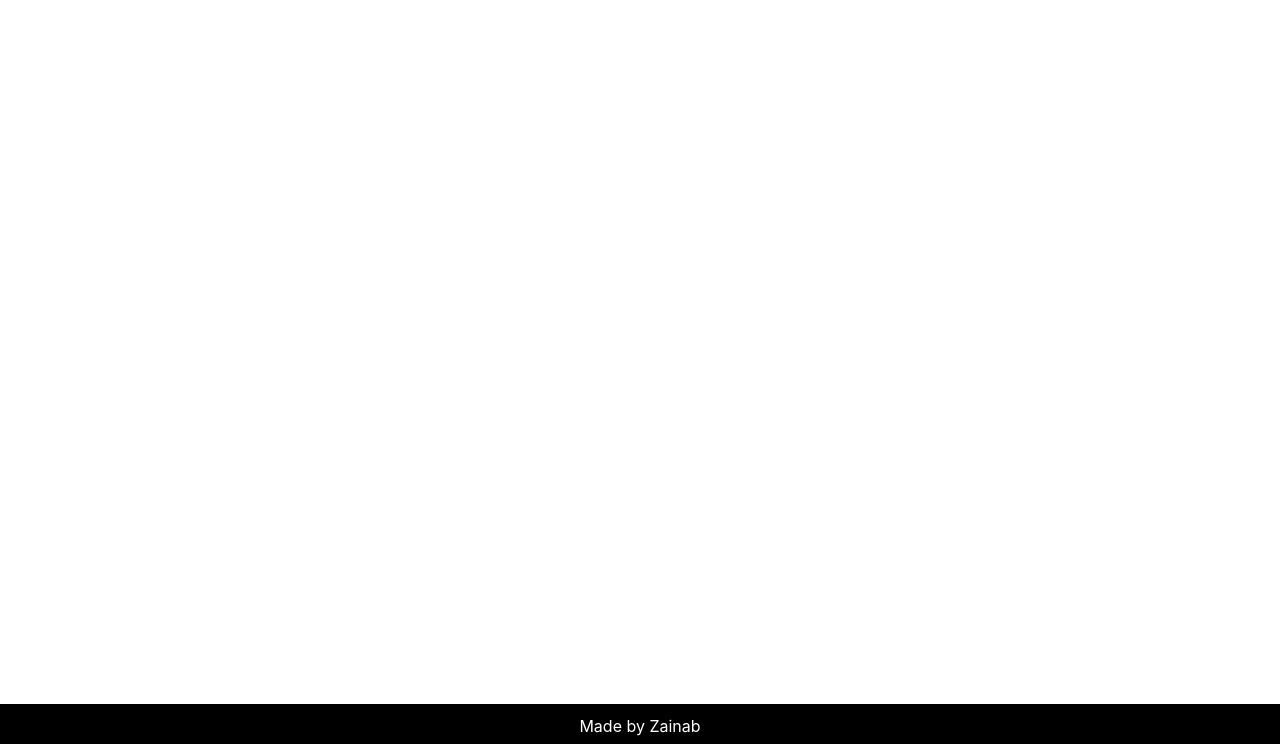
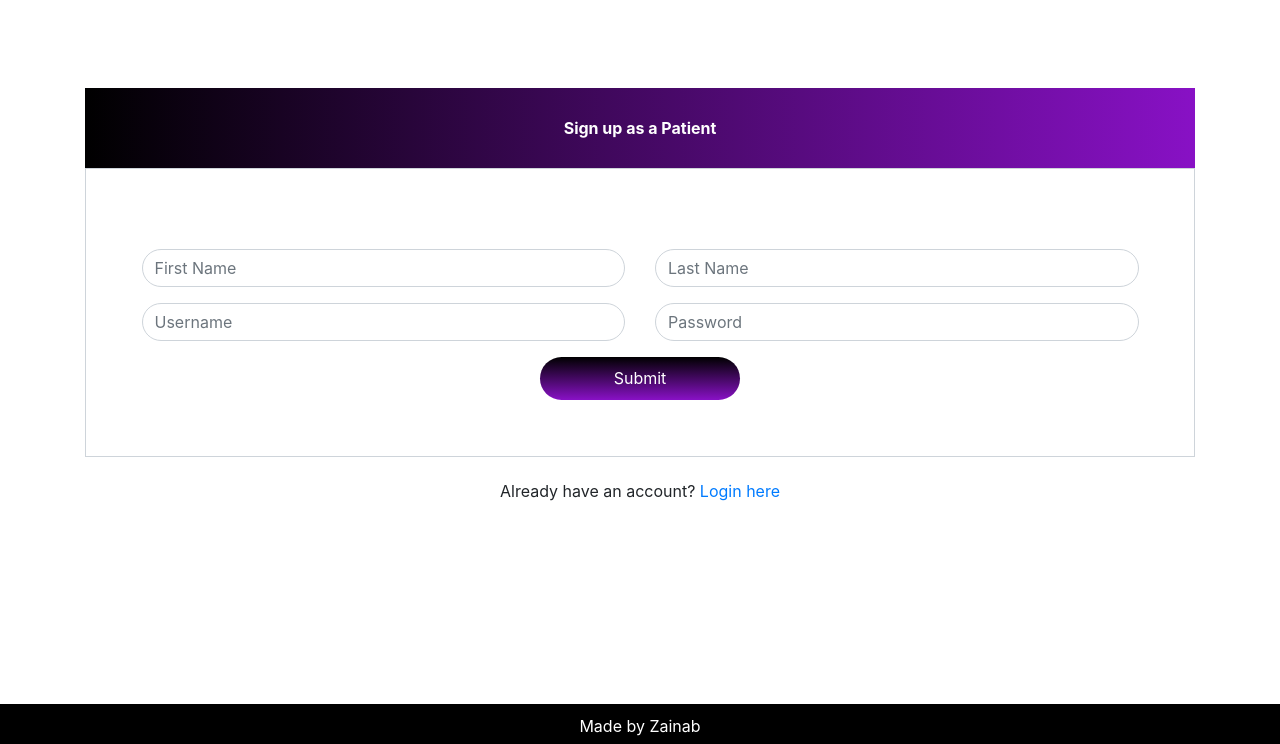
Before and after one commit to Zeesky-code/Hastanesi, a Django app: template hms/templates/hospital/patient_signup.html in a window 1280 px wide. Shown: the part 56-800 px from the top of the page. Run offline with Django 3.2, Linux system fonts and the light colour scheme; the template is opened without the code that fills it: values that come from a table or form of the project are taken from there, others are empty; some libraries are stand-ins or nearby versions.

Commit message:
Created Patient signup form and rendered it

```diff
--- a/hms/hms/settings.py
+++ b/hms/hms/settings.py
@@ -29,6 +29,7 @@ INSTALLED_APPS = [
     'django.contrib.messages',
     'django.contrib.staticfiles',
     'hospital',
+    'widget_tweaks',
 ]
 
 MIDDLEWARE = [
--- a/hms/hms/urls.py
+++ b/hms/hms/urls.py
@@ -6,4 +6,5 @@ urlpatterns = [
     path('admin/', admin.site.urls),
     path('', views.home_view, name=''),
     path('patient',views.patient_view),
+    path('patient_signup', views.patient_signup)
 ]
--- a/hms/hospital/forms.py
+++ b/hms/hospital/forms.py
@@ -1,3 +1,9 @@
 from django import forms
 from django.contrib.auth.models import User
 from . import models
+
+class PatientForm(forms.ModelForm):
+    class Meta:
+        model = User
+        fields=['first_name', 'last_name', 'username', 'password']
+        widgets={'password': forms.PasswordInput()}
--- a/hms/templates/hospital/patient.html
+++ b/hms/templates/hospital/patient.html
@@ -8,7 +8,7 @@
     <p >Welcome to Hastanesi.</p>
     <p>You can access various features after Login/SignUp.</p>
     <p>
-        <a class="btn btn-primary btn-lg" href="/patientsignup" role="button">Register Your Account</a>
+        <a class="btn btn-primary btn-lg" href="/patient_signup" role="button">Register Your Account</a>
         <a class="btn btn-primary btn-lg" href="/patientlogin" role="button">Login</a>
     </p>
 </div>
--- a/hms/templates/hospital/patient_signup.html
+++ b/hms/templates/hospital/patient_signup.html
@@ -1,8 +1,94 @@
 {% extends 'hospital/base.html' %}
 {% load static %}
+{% load widget_tweaks %}
 
 
 
 {% block content %}
 
+<style type="text/css">
+    a:link {
+        text-decoration: none;
+    }
+
+    .note {
+        text-align: center;
+        height: 80px;
+        background: -webkit-linear-gradient(left, #000000, #8811c5);
+        color: #fff;
+        font-weight: bold;
+        line-height: 80px;
+    }
+
+    .form-content {
+        padding: 5%;
+        border: 1px solid #ced4da;
+        margin-bottom: 2%;
+    }
+
+    .form-control {
+        border-radius: 1.5rem;
+    }
+
+    .btnSubmit {
+        border: none;
+        border-radius: 1.5rem;
+        padding: 1%;
+        width: 20%;
+        cursor: pointer;
+        background: linear-gradient(#000000, #8811c5) ;
+        color: #fff;
+        align-items: center;
+
+    }
+    p {
+        text-align: left;
+    }
+    .buttonholder{
+        text-align: center;
+    }
+
+</style>
+<br>
+<br>
+<br>
+<form method="post">
+    {% csrf_token %}
+    <div class ="container register-form">
+        <div class="form">
+            <div class="note">
+                <p>Sign up as a Patient</p>
+            </div>
+            <div class="form-content">
+                <div class="row">
+                    <div class="col-md-6">
+                        <br>
+                        <div class="form-group">
+                        {% render_field patientForm.first_name class="form-control" placeholder="First Name" %}
+                        </div>
+                        <div class="form-group">
+                            {% render_field patientForm.username class="form-control" placeholder="Username" %}
+                        </div>
+                    </div>
+
+                    <div class="col-md-6">
+                        <br>
+                        <div class="form-group">
+                            {% render_field patientForm.last_name class="form-control" placeholder="Last Name" %}
+                        </div>
+                        <div class="form-group">
+                            {% render_field patientForm.password class="form-control" placeholder="Password" %}
+                        </div>
+                    </div>
+                </div>
+                <div class="buttonholder">
+                    <button type="submit" class="btnSubmit">Submit</button>
+                </div>
+            </div>
+        </div>
+    </div>
+    <div class="text-center">Already have an account? <a href="patientlogin">Login here</a></div>
+</form>
+
 {% endblock content %}
+<br>
--- /dev/null
+++ b/requirements.txt
@@ -0,0 +1,6 @@
+asgiref==3.4.1
+Django==3.2.9
+django-widget-tweaks==1.4.9
+Pillow==8.4.0
+pytz==2021.3
+sqlparse==0.4.2
```
Also changed, not shown: hms/hospital/views.py (+16 -0 lines).
